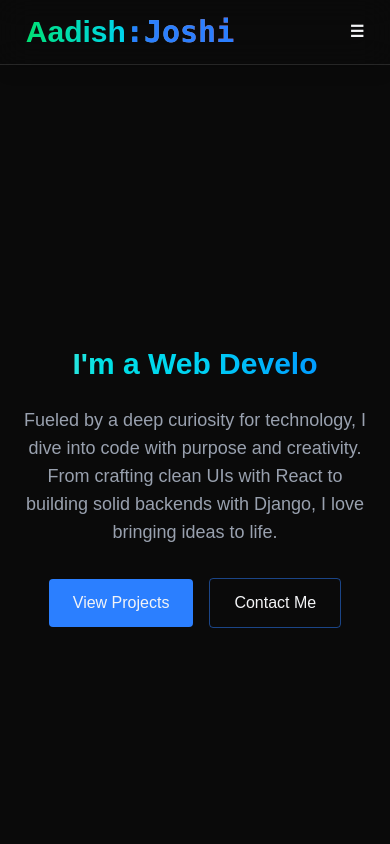
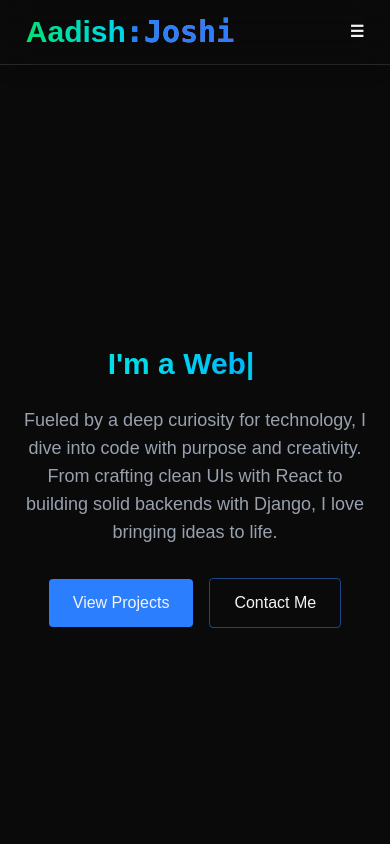
Before and after one commit to aadish81/Portfolio81, a React (Vite) app: page / in a window 390 px wide. Shown: the top 844 px of the page. Built offline with nearby package versions, Linux system fonts and the light colour scheme.

Commit message:
write and clear effect added

```diff
--- a/src/Components/Home.tsx
+++ b/src/Components/Home.tsx
@@ -3,33 +3,47 @@ import {useState,useEffect} from 'react'
 
 const aboutMe = ["Seeker...","Web Developer...","Bug Hunter..."];
 let i = 0
-let j = 0
+let j = 1
+let k = 0
+let duration = 0
 
 function Home() {
     const [text, setText] = useState<string>("")
 
     useEffect(() => {
         const interval = setInterval(() => {
-            setText(aboutMe[i%3].substring(0,j))
-            j++
-            if(j>aboutMe[i%3].length){
-                j = 0
-                i++
+            if(j<aboutMe[i%3].length){
+                duration = 400
+                setText(aboutMe[i%3].substring(0,j))
+                j++
+                k = j
+
             }
-        },300)
+            else{
+                duration = 200
+                setText(aboutMe[i%3].substring(0,k--))
+                if(k<0){
+                    j = 1
+                    i++
+            }
+            }
+
+        },duration)
 
         return () => {
             clearInterval(interval)
         }
-    },)
+    })
 
   return (
     <section id="Home" className= "flex flex-col justify-center items-center w-full min-h-screen">
         <RevealOnScroll>
         <div className='text-center px-4'>
-            <h1 className='font-bold  text-center text-3xl md:text-7xl mb-6 bg-gradient-to-r from-teal-300 via-cyan-400 to-blue-500 bg-clip-text text-transparent '>
-                 I'm a {text}
-            </h1>
+            <div className= " sm:relative sm:w-[49rem]  w-[330px] sm:h-20">
+                <h1 className=' sm:absolute top-0  font-bold  text-center text-3xl md:text-7xl mb-6 bg-gradient-to-r from-teal-300 via-cyan-400 to-blue-500 bg-clip-text text-transparent '>
+                    I'm a {text}<span className = "text-3xl md:text-7xl bg-gradient-to-r from-teal-300 via-cyan-400 to-blue-500 bg-clip-text text-transparent  blink">|</span>
+                </h1>
+            </div>
             <p className=' text-lg text-gray-400 mb-8 max-w-lg text-center mx-auto'>
             Fueled by a deep curiosity for technology, I dive into code with purpose and creativity.
             From crafting clean UIs with React to building solid backends with Django, I love bringing ideas to life.
```
